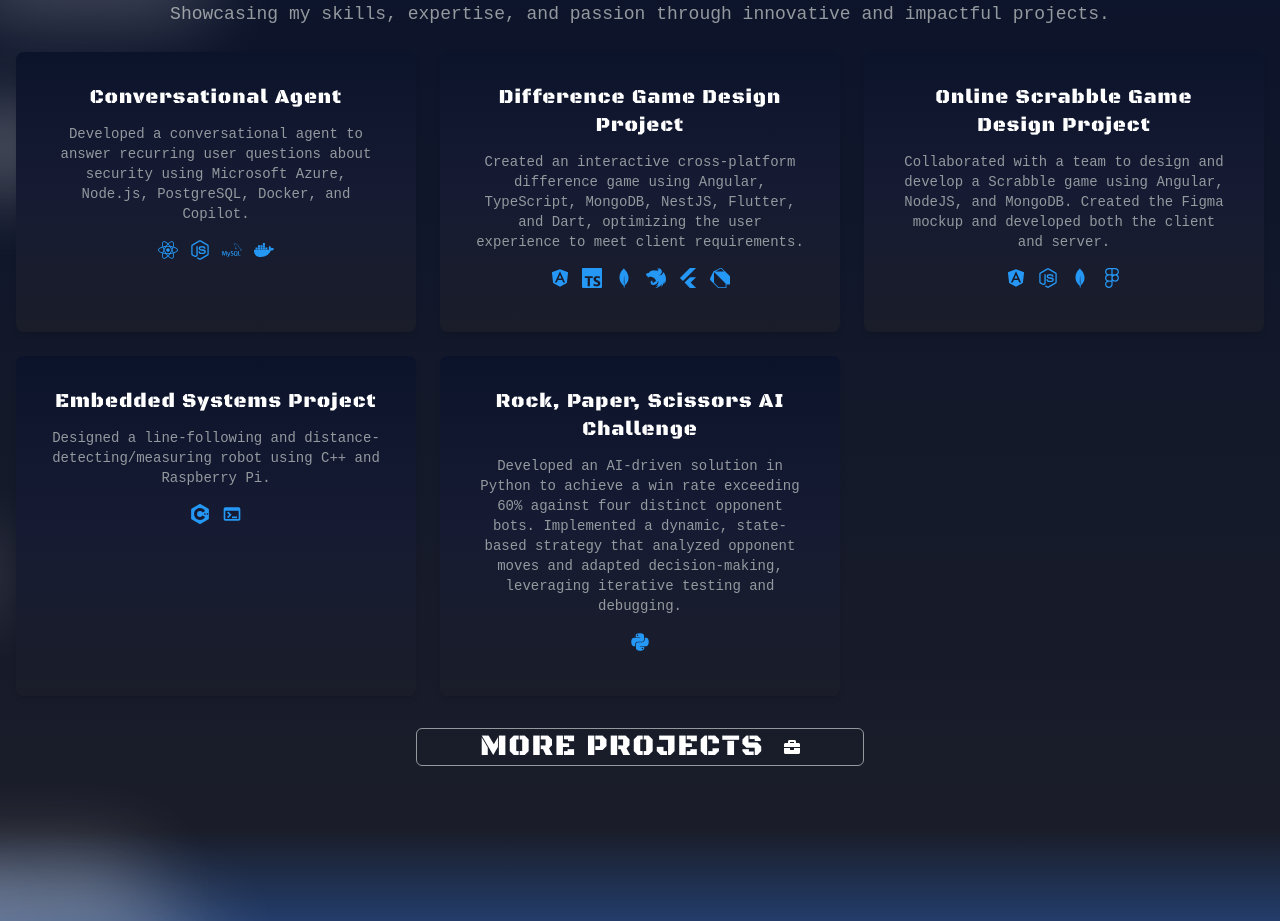
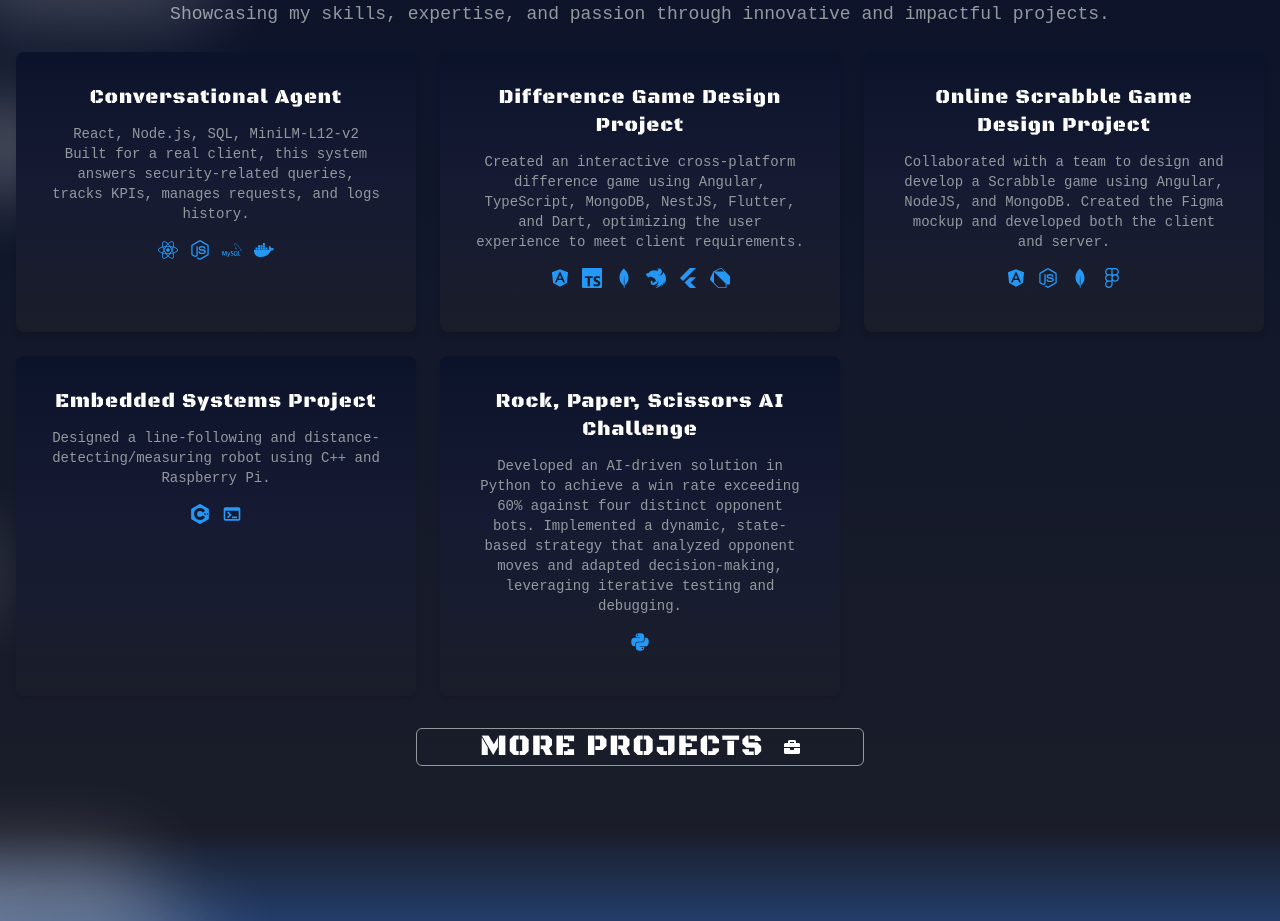
Before and after one commit to Rakotomalala01/portfolio, a React (Vite) app: page / in a window 1280 px wide. Shown: the part 2720-3641 px from the top of the page. Built offline with nearby package versions, Linux system fonts and the light colour scheme.

Commit message:
JR : maj project

```diff
--- a/src/components/body/sections/projects.tsx
+++ b/src/components/body/sections/projects.tsx
@@ -16,7 +16,7 @@ const projects = [
   {
     title: 'Conversational Agent',
     description:
-      'Developed a conversational agent to answer recurring user questions about security using Microsoft Azure, Node.js, PostgreSQL, Docker, and Copilot.',
+      'React, Node.js, SQL, MiniLM-L12-v2 Built for a real client, this system answers security-related queries, tracks KPIs, manages requests, and logs history.',
     tech: [
       <FaReact/>,
       <FaNodeJs />,
```
